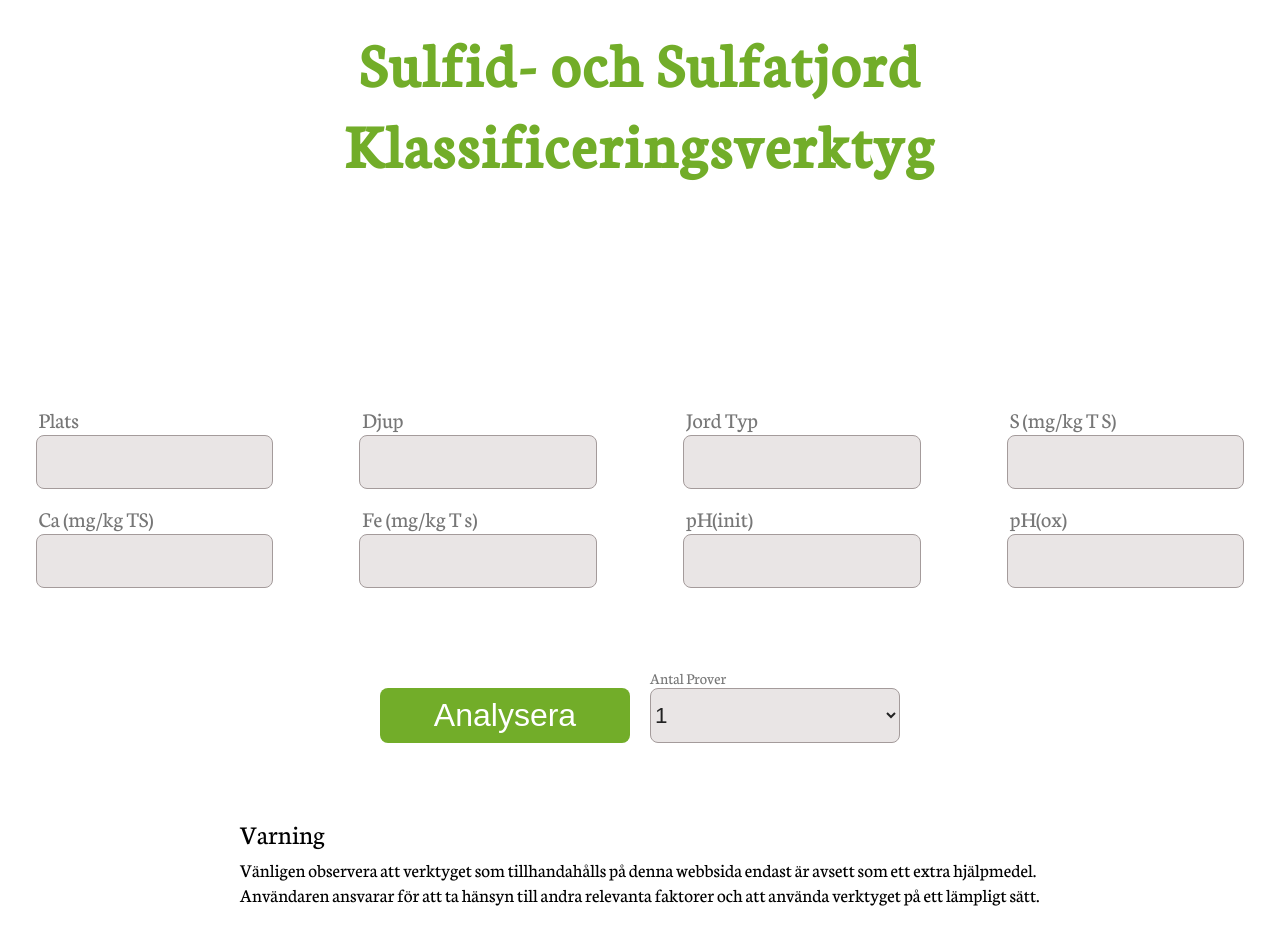
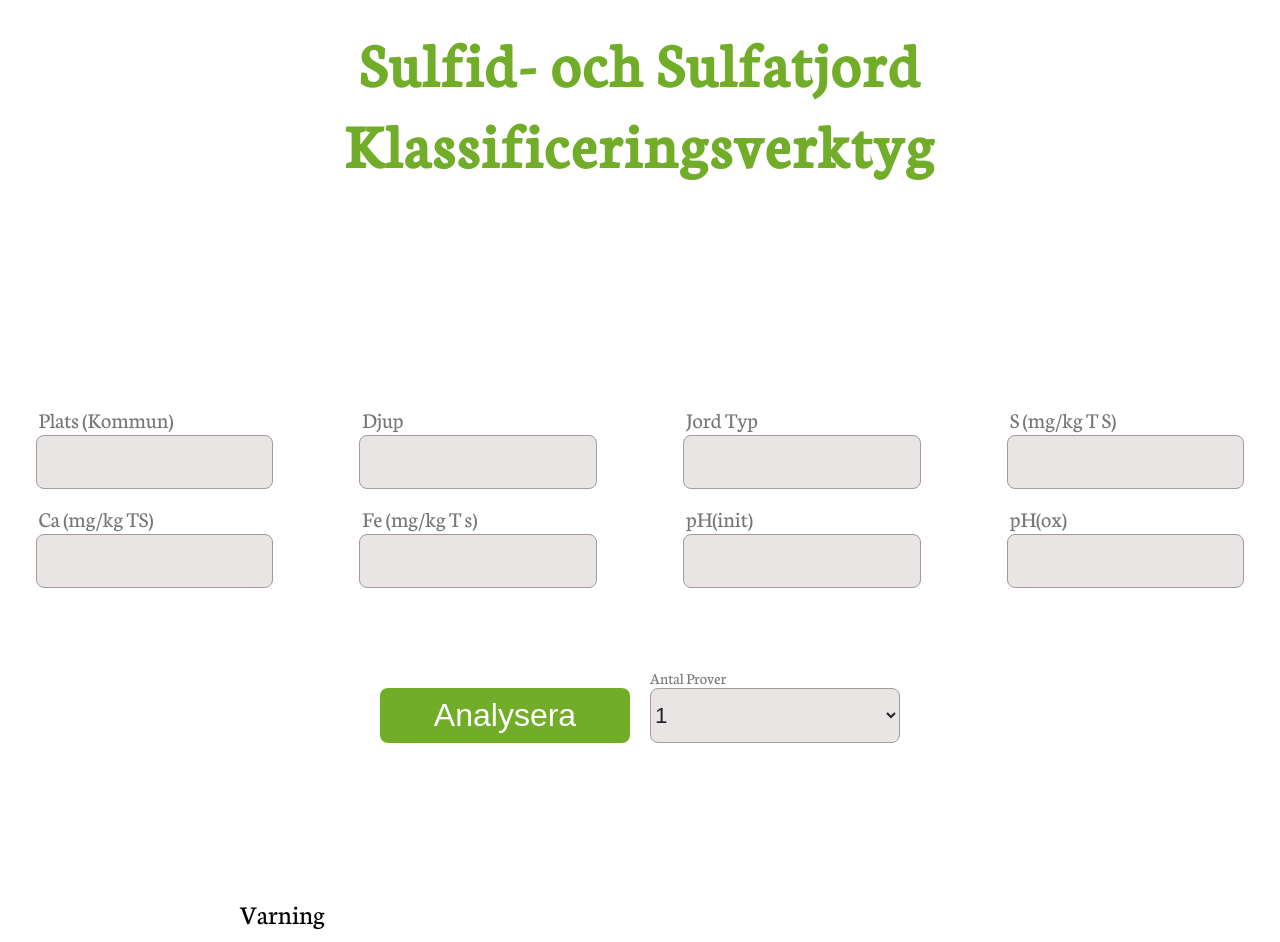
Before and after one commit to CasperKristiansson/AL1523-Digitalisation-and-Innovation-for-Sustainable-Development, a React (Create React App) app: page / in a window 1280 px wide. Shown: the top 942 px of the page. Built offline with nearby package versions, Linux system fonts and the light colour scheme.

Commit message:
Add location description text

```diff
--- a/src/Components/disclaimer.tsx
+++ b/src/Components/disclaimer.tsx
@@ -7,6 +7,7 @@ const useStyles = createUseStyles({
     margin: "0 auto",
     padding: "20px",
     width: "80%",
+    paddingTop: 100,
   },
   header: {
     fontSize: "1.7em",
--- a/src/Components/input.tsx
+++ b/src/Components/input.tsx
@@ -69,7 +69,7 @@ export const Input: React.FC<{setState: any, numSamples: number, states: any}> =
     const inputMapping = [
         {
             id: "location",
-            label: "Plats",
+            label: "Plats (Kommun)",
             onChange: (e: React.ChangeEvent<HTMLInputElement>, index: number) => {
                 setState(index, {...states[index], location: e.target.value});
             },
```
